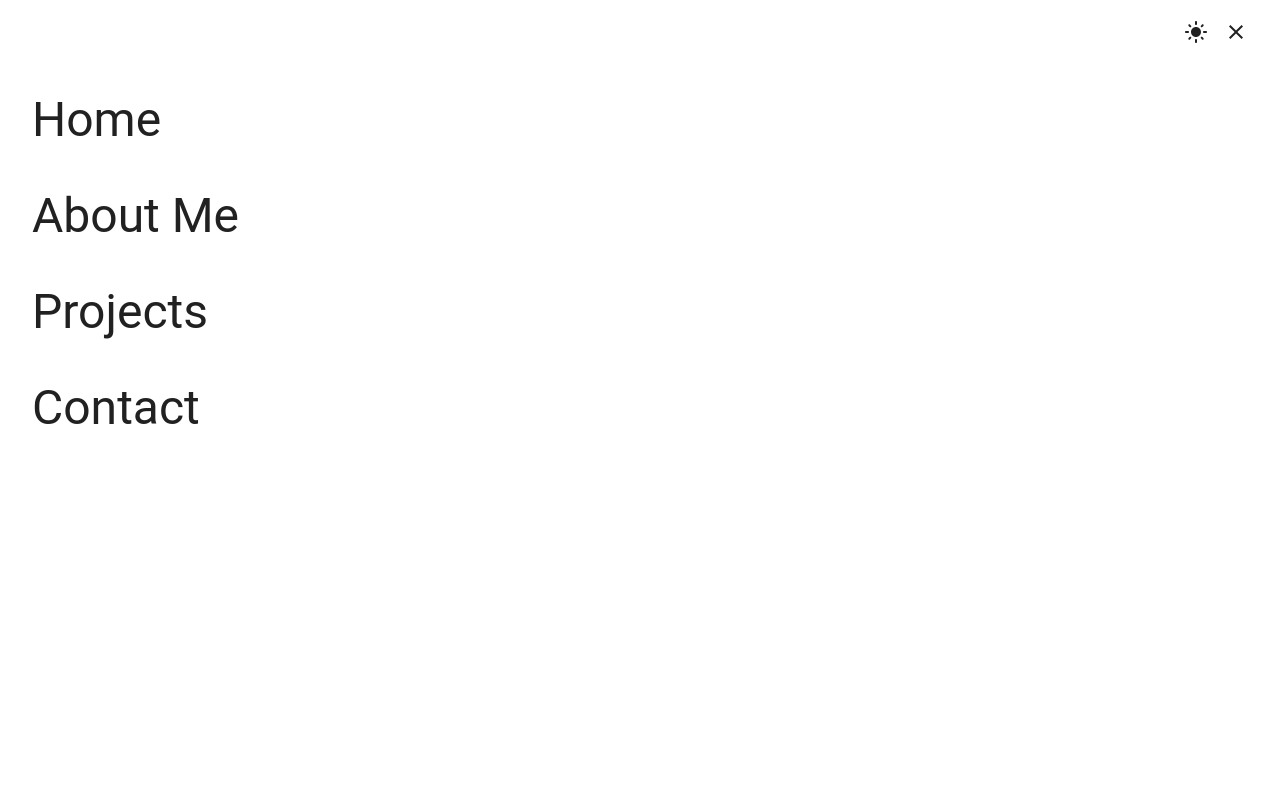
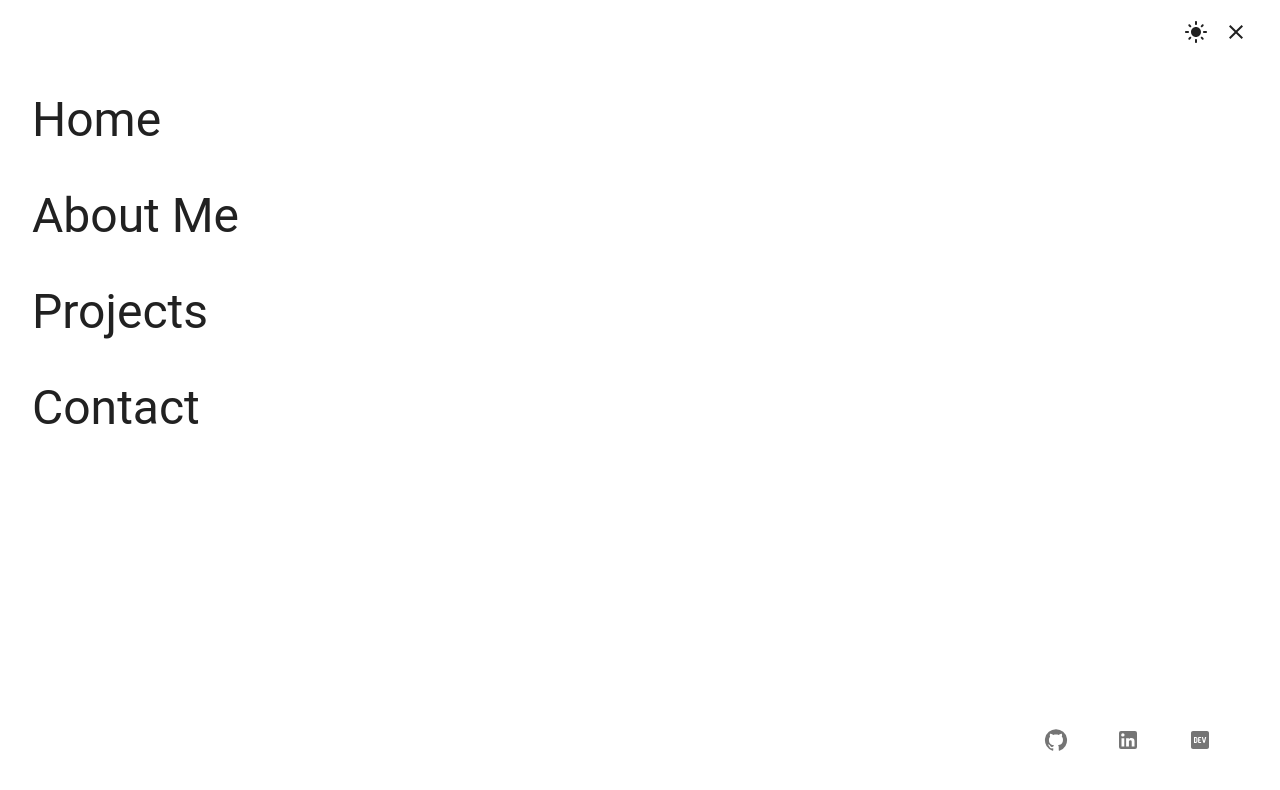
Before and after one commit to mailauki/portfolio-v3, a Next.js app: page /about_me in a window 1280 px wide. Both pictures are taken after a click on the button 1236 px from the left and 32 px from the top of the page. Shown: the top 790 px of the page. Built offline with nearby package versions, Linux system fonts and the light colour scheme.

Commit message:
Add social links

```diff
--- a/app/about_me/page.js
+++ b/app/about_me/page.js
@@ -1,48 +1,36 @@
-// import Image from 'next/image'
+import Link from 'next/link'
 
-import { Avatar, Box, IconButton, Stack, Typography } from '@mui/material'
+import { Avatar, Box, Stack, Typography } from '@mui/material'
 
-import { GitHub, LinkedIn, LogoDev } from '@mui/icons-material'
+import SocialLinks from '../components/social'
 
 export default function AboutMe() {
   return (
     <>
       <Stack direction='row' spacing={4}>
         <Box sx={{ textAlign: 'center' }}>
-          {/* <Image src='/profile.jpg' alt='profile picture of Julie Evans' width='300' height='300' /> */}
           <Avatar
             alt='Julie Evans'
             src='/profile.jpg'
             sx={{ width: 250, height: 250, mb: 2 }}
-            // variant='rounded'
           >
             JE
           </Avatar>
 
-          <Typography variant='h6' color='primary'>juliemevans17@gmail.com</Typography>
+          <Typography variant='h6' color='primary' component={Link} href="mailto:juliemevans17@gmail.com">juliemevans17@gmail.com</Typography>
 
-          <Stack direction='row' justifyContent='space-evenly'>
-            <IconButton>
-              <GitHub />
-            </IconButton>
-            <IconButton>
-              <LinkedIn />
-            </IconButton>
-            <IconButton>
-              <LogoDev />
-            </IconButton>
-          </Stack>
+          <SocialLinks />
         </Box>
         <Box>
           <Typography paragraph sx={{ 'span': { fontSize: '3rem' } }}><span>H</span>ello, my name is Julie. I am a Web Developer from Texas. My hobbies are Linguistics, drawing, and collecting rocks.</Typography>
 
-          <Typography paragraph>I've always loved design and I'm fasinated by words. I love the way words and languages work, especially how they differ and change with cultual influence. My greatest joy in life is being able to use my two greatest passions together, and expand my knowledge along the way. Programming languages are just like any other language, and learning how to utilize and understand them is fun for me. Combining that with turning UX designs into an asethetic and functional web application is a dream come true.</Typography>
+          <Typography paragraph>{`I've always loved design and I'm fasinated by words. I love the way words and languages work, especially how they differ and change with cultual influence. My greatest joy in life is being able to use my two greatest passions together, and expand my knowledge along the way. Programming languages are just like any other language, and learning how to utilize and understand them is fun for me. Combining that with turning UX designs into an asethetic and functional web application is a dream come true.`}</Typography>
 
-          <Typography paragraph>For as long as I can remember I have been an avid learner. I enjoy learning new things, especially pertaining to languages. I like to understand the fundamentals of things and know how they function. I'm quite the perfectionist, but I try to use it to my advantage when I can. I consider myself a problem-solver, and I like to solve puzzles or make puzzles out of difficult things to make things more fun.</Typography>
+          <Typography paragraph>{`For as long as I can remember I have been an avid learner. I enjoy learning new things, especially pertaining to languages. I like to understand the fundamentals of things and know how they function. I'm quite the perfectionist, but I try to use it to my advantage when I can. I consider myself a problem-solver, and I like to solve puzzles or make puzzles out of difficult things to make things more fun.`}</Typography>
 
-          <Typography paragraph>I'm experienced in React, JavaScript, and Ruby on Rails based programming. I have a Bachelors Degree in Integrative Studies with focuses in Linguistics and Anthropology. My understanding of Linguistics helps to provide a basis for ease in language learning, including programming languages.</Typography>
+          <Typography paragraph>{`I'm experienced in React, JavaScript, and Ruby on Rails based programming. I have a Bachelors Degree in Integrative Studies with focuses in Linguistics and Anthropology. My understanding of Linguistics helps to provide a basis for ease in language learning, including programming languages.`}</Typography>
 
-          <Typography paragraph fontStyle='italic'>I'm working towards learning Angular and Typescript, and anthing else I come across.</Typography>
+          <Typography paragraph fontStyle='italic'>{`I'm working towards learning Angular and Typescript, and anthing else I come across.`}</Typography>
         </Box>
       </Stack>
     </>
--- a/app/components/menu.js
+++ b/app/components/menu.js
@@ -1,7 +1,10 @@
-import { Drawer, List, ListItem, ListItemButton, ListItemText, Toolbar, Typography } from '@mui/material'
-import Link from 'next/link';
+import Link from 'next/link'
 
-const drawerWidth = '100%';
+import { Box, Drawer, List, ListItem, ListItemButton, ListItemText, Toolbar, Typography } from '@mui/material'
+
+import SocialLinks from './social'
+
+const drawerWidth = '100%'
 
 export default function Menu({ menuOpen, handleClose }) {
   return (
@@ -18,6 +21,7 @@ export default function Menu({ menuOpen, handleClose }) {
       }}
     >
       <Toolbar />
+
       <List>
         <ListItem>
           <ListItemButton component={Link} href="/">
@@ -48,6 +52,10 @@ export default function Menu({ menuOpen, handleClose }) {
           </ListItemButton>
         </ListItem>
       </List>
+
+      <Box sx={{ position: 'absolute', bottom: 40, right: 60 }}>
+        <SocialLinks />
+      </Box>
     </Drawer>
   )
 }
--- a/app/components/nav.js
+++ b/app/components/nav.js
@@ -2,8 +2,8 @@
 
 import { useState } from 'react'
 
-import Header from "./header";
-import Menu from "./menu";
+import Header from './header'
+import Menu from './menu'
 
 export default function NavBar() {
   const [menuOpen, setMenuOpen] = useState(false)
--- /dev/null
+++ b/app/components/social.js
@@ -0,0 +1,21 @@
+import Link from 'next/link'
+
+import { IconButton, Stack } from '@mui/material'
+
+import { GitHub, LinkedIn, LogoDev } from '@mui/icons-material'
+
+export default function SocialLinks() {
+  return (
+    <Stack direction='row' justifyContent='center' spacing={4}>
+      <IconButton component={Link} href="https://github.com/mailauki">
+        <GitHub />
+      </IconButton>
+      <IconButton component={Link} href="https://www.linkedin.com/in/julie-evans-381486180">
+        <LinkedIn />
+      </IconButton>
+      <IconButton component={Link} href="https://dev.to/mailauki">
+        <LogoDev />
+      </IconButton>
+    </Stack>
+  )
+}
--- a/app/layout.js
+++ b/app/layout.js
@@ -4,10 +4,9 @@ import { Inter } from 'next/font/google'
 import styles from './page.module.css'
 import { grey } from '@mui/material/colors'
 
+import { Container } from '@mui/material'
+
 import NavBar from './components/nav'
-import { Container } from '@mui/material'
-// import Header from './components/header'
-// import Menu from './components/menu'
 
 const inter = Inter({ subsets: ['latin'] })
 
--- a/app/page.js
+++ b/app/page.js
@@ -1,9 +1,6 @@
 // import Image from 'next/image'
 
-import styles from './page.module.css'
-import { grey } from '@mui/material/colors'
-
-import { Container, Typography } from '@mui/material'
+import { Typography } from '@mui/material'
 
 export default function Home() {
 
```
